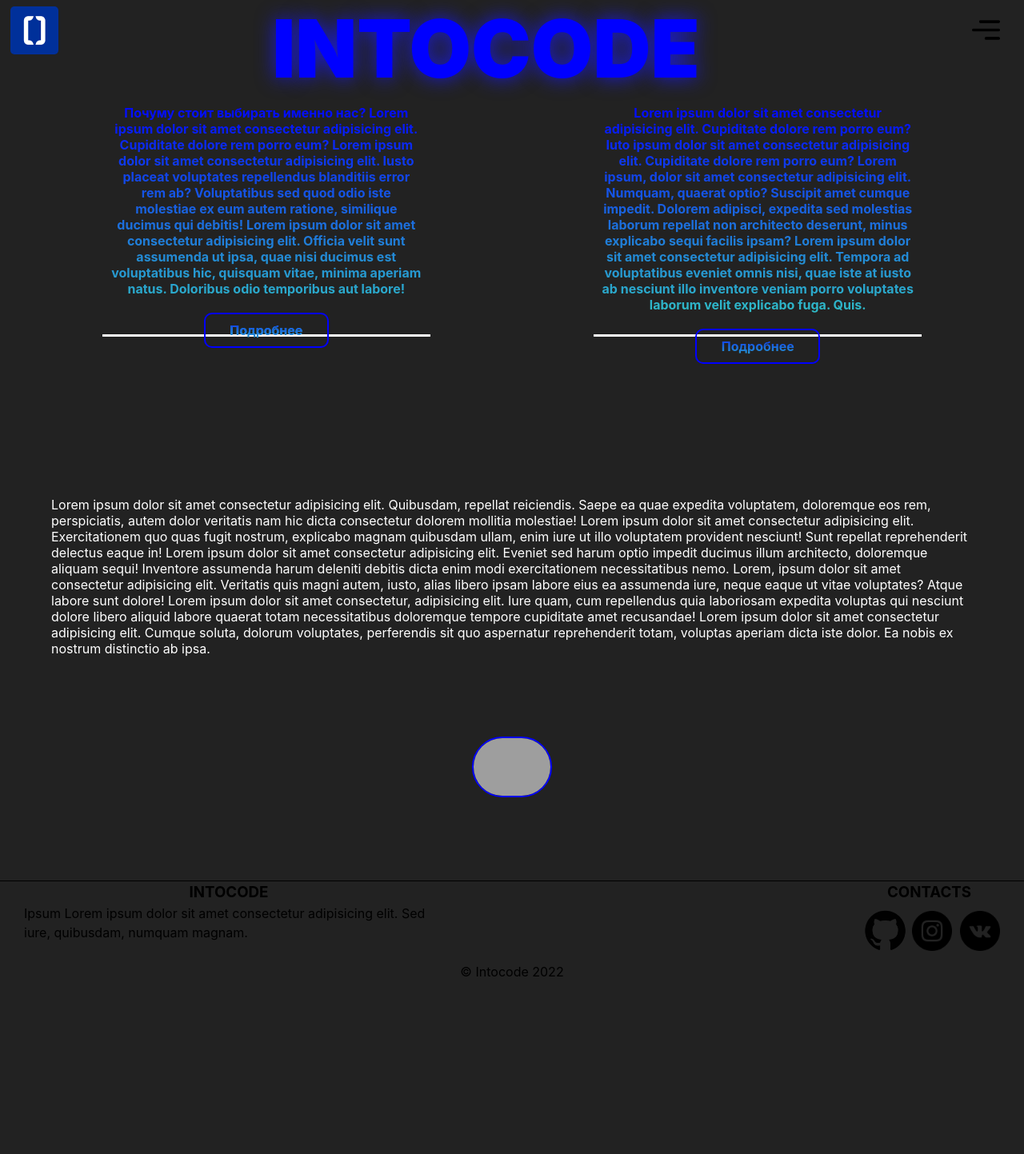
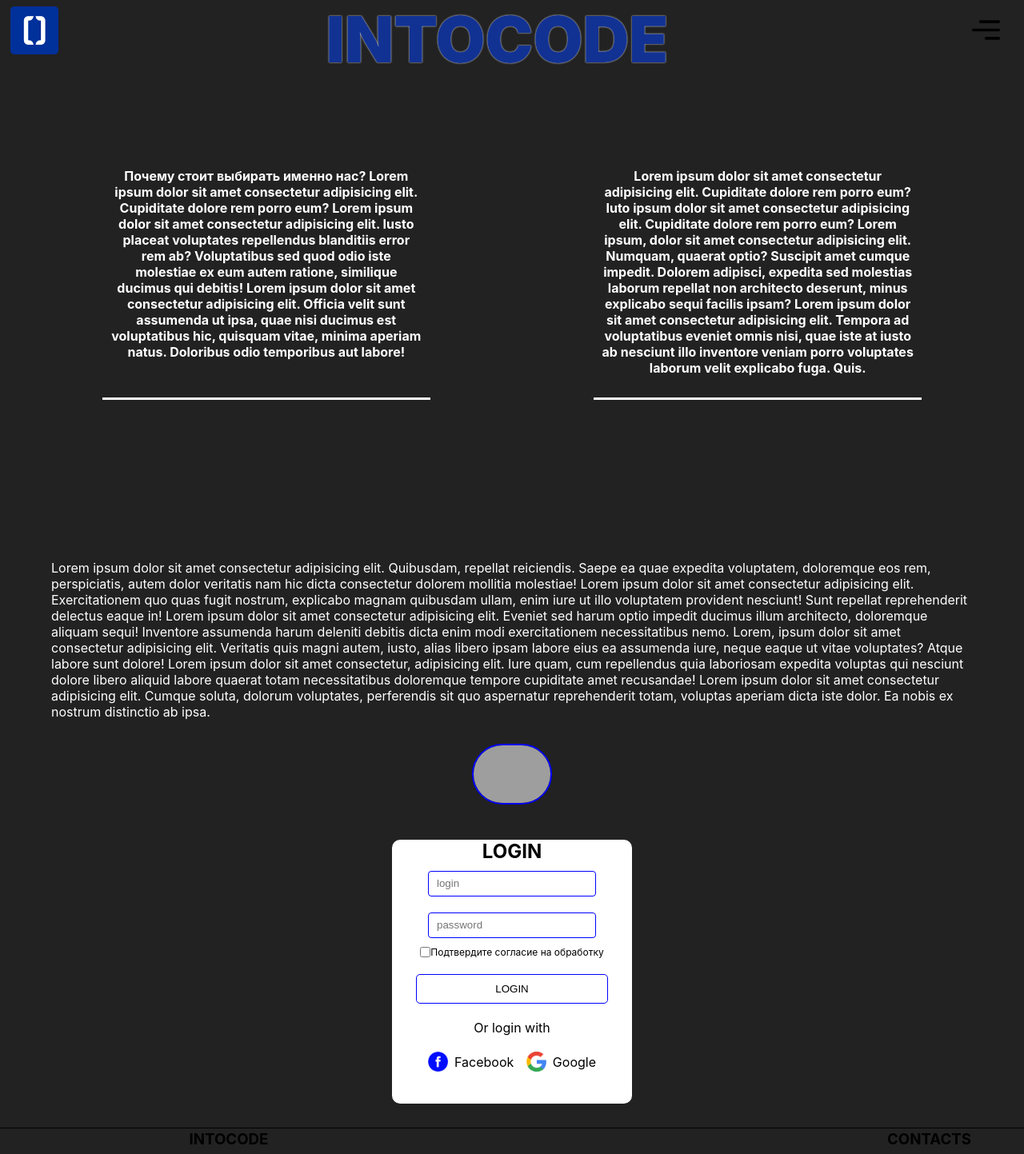
Before and after one commit to SulimanVu/intocode-front-TeamProject, a React (Create React App) app: page / in a window 1280 px wide. Shown: the top 1443 px of the page at 80% size. Before the commit the page ends 1227 px from the top, so only its background shows below. Built offline with nearby package versions, Linux system fonts and the light colour scheme; grey boxes are pictures that could not be loaded.

Commit message:
Подправил маинпейдж

```diff
--- a/src/features/noteSlice.js
+++ b/src/features/noteSlice.js
@@ -7,9 +7,9 @@
 
 export const fetchNote = createAsyncThunk(
   "note/fetch",
-  async (student, thunkAPI) => {
+  async (_, thunkAPI) => {
     try {
-      const res = await fetch(`http://localhost:3000/notes/${student}`);
+      const res = await fetch(`http://localhost:3000/notes`);
       const data = await res.json();
       return data;
     } catch (error) {
--- a/src/pages/MainPage/Mainpage.jsx
+++ b/src/pages/MainPage/Mainpage.jsx
@@ -12,8 +12,6 @@
   const [form, setForm] = useState(false)
 
   const token = useSelector(state => state.application.token)
-  console.log(token)
-
   const dispatch = useDispatch()
 
   const handleLoginChange = (e) =>{
@@ -45,14 +43,14 @@
 
         <motion.p
           className={styles.into_text}
-          transition={{ duration: 3 }}
+          transition={{ duration: 1.5 }}
           initial={{ opacity: 0, y: 100, fontSize: "20px" }}
           animate={{
             opacity: [0, 0.4, 0.8, 1],
             y: 0,
-            scale: [1, 1.5, 1],
-            fontSize: "100px",
-            textShadow: "0 0 25px rgb(26, 26, 216)",
+            scale: [0.4, 1],
+            fontSize: "80px",
+            textShadow: "0 0 2px white",
           }}
         >
           INTOCODE
@@ -61,13 +59,16 @@
 
       <section className={styles.second_section}>
         <motion.div
-          transition={{ duration: 3 }}
-          initial={{ borderBottom: "none" }}
+          transition={{ duration: 2 }}
+          initial={{borderBottom: "none" , y:100,
+        opacity:0}}
           animate={{
+            y:0,
+            opacity:1,
             borderBottom: "3px solid #fff",
           }}
         >
-          Почуму стоит выбирать именно нас? Lorem ipsum dolor sit amet
+          Почему стоит выбирать именно нас? Lorem ipsum dolor sit amet
           consectetur adipisicing elit. Cupiditate dolore rem porro eum? Lorem
           ipsum dolor sit amet consectetur adipisicing elit. Iusto placeat
           voluptates repellendus blanditiis error rem ab? Voluptatibus sed quod
@@ -76,13 +77,14 @@
           Officia velit sunt assumenda ut ipsa, quae nisi ducimus est
           voluptatibus hic, quisquam vitae, minima aperiam natus. Doloribus odio
           temporibus aut labore!
-          <br />
-          <div>Подробнее</div>
         </motion.div>
         <motion.div
-          transition={{ duration: 3 }}
-          initial={{ borderBottom: "none" }}
+          transition={{ duration: 2 }}
+          initial={{ borderBottom: "none" , y:100,
+        opacity:0}}
           animate={{
+            y:0,
+            opacity:1,
             borderBottom: "3px solid #fff",
           }}
         >
@@ -95,8 +97,6 @@
           Lorem ipsum dolor sit amet consectetur adipisicing elit. Tempora ad
           voluptatibus eveniet omnis nisi, quae iste at iusto ab nesciunt illo
           inventore veniam porro voluptates laborum velit explicabo fuga. Quis.
-          <br />
-          <div>Подробнее</div>
         </motion.div>
       </section>
       <motion.section
@@ -140,10 +140,10 @@
           className={styles.register}
           src="https://dqcgrsy5v35b9.cloudfront.net/cruiseplanner/assets/img/icons/login-w-icon.png"
         />
-  {form && <motion.form onSubmit={e => handleLogin(e)}
+<motion.form onSubmit={e => handleLogin(e)}
               transition={{duration:1}}
               initial={{opacity:0,  y:50}}
-              animate={{opacity:1, y:0}}>
+              whileInView={{opacity:1, y:0}}>
           <h1>LOGIN</h1>
           <input
           className={styles.input_text}
@@ -175,7 +175,7 @@
               </div>
             </div>
           </div>
-        </motion.form> }
+        </motion.form>
 
       </motion.section>
     </>
--- a/src/pages/MainPage/mainpage.module.css
+++ b/src/pages/MainPage/mainpage.module.css
@@ -1,13 +1,17 @@
 body{
-    background-color: #fff;
+    background-color: #222;
 }
 button{
     cursor: pointer;
 }
 .into_text{
-    color: blue;
+    color: rgb(18,50,147);
     text-align: center;
     font-weight: 900;
+    width: 400px;
+    height: 200px;
+    display: flex;
+    margin: auto;
 }
 .logo{
     position: absolute;
@@ -33,9 +37,7 @@
     text-align: center;
     padding: 10px;
     font-weight: 700;
-    -webkit-text-fill-color: transparent;
-    background-clip: text;
-    background-image: linear-gradient(blue,rgb(52, 206, 193));
+    color: #fff;
 }
 .second_section>div>div{
     margin: 20px auto 0;
@@ -55,7 +57,7 @@
 /* fours_section/register */
 .section_registration{
     text-align: center;
-    margin: 100px 0;
+    margin: 30px 0;
 }
 .register{
     width: 100px;
@@ -66,7 +68,7 @@
 /* form */
 form{
     width: 300px;
-    margin: auto;
+    margin: 40px auto 0;
     background-color: #fff;
     text-align: center;
     display: flex;
--- a/src/pages/OneStudent/OneStudentpage.jsx
+++ b/src/pages/OneStudent/OneStudentpage.jsx
@@ -1,48 +1,96 @@
-import React, { useState } from "react";
+import React, { useEffect, useState } from "react";
 import styles from "./onestudent.module.css";
 import { motion } from "framer-motion";
-import image from "../../images/Suliman.png"
+import image from "../../images/Suliman.png";
+import { useSelector, useDispatch } from "react-redux";
+import { useParams } from "react-router-dom";
+import { fetchStudents } from "../../features/studentSlice";
+import { fetchNote } from "../../features/noteSlice";
 
 const OneStudentpage = () => {
+  const dispatch = useDispatch()
+  const {id} = useParams()
+
+  const student = useSelector((state) => state.student.students)
+
+  const filteredStudents = student.filter((i) => {
+    if (id === i._id) {
+      return true
+    }
+    return false
+  })
+
+  const notes = useSelector((state) => state.note.notes.filter(note => note.student._id === id))
+
+
+  console.log(notes)
+
+
+
   const divVariants = {
     hiden: {
       opacity: 0,
-      x: 200
+      x: 200,
     },
     visible: {
       opacity: 1,
-      x:0
+      x: 0,
     },
   };
 
+  useEffect(()=>{
+    dispatch(fetchStudents())
+    dispatch(fetchNote())
+  },[dispatch])
+
+  return (
+    filteredStudents.map((item)=>{
       return (
         <section className={styles.main}>
       <div className={styles.text}>
         <motion.h5
-        transition={{duration:5}}
-        initial={{opacity:0, y:30}}
-        animate={{opacity:1, y:0}}>Bootcamp 11</motion.h5>
-        <motion.h1 variants={divVariants}
-        transition={{duration:3}}
-        initial='hiden'
-        animate='visible'
-        >Tsutsaev</motion.h1>
-        <motion.h2 variants={divVariants}
-        transition={{duration:3}}
-        initial='hiden'
-        animate='visible'
-        >Djamalayl</motion.h2>
-        <motion.h6 variants={divVariants}
-        transition={{duration:3}}
-        initial='hiden'
-        animate='visible'
-        >tsutsaev@gmail.com</motion.h6>
-        <p>
-          Lorem ipsum, dolor sit amet consectetur adipisicing elit. Est vero
-          illo cupiditate corrupti distinctio tempore minima beatae sint
-          perferendis in? Voluptatibus quia consequatur hic quaerat porro illum
-          rerum, harum dignissimos.
-        </p>
+          transition={{ duration: 5 }}
+          initial={{ opacity: 0, y: 30 }}
+          animate={{ opacity: 1, y: 0 }}
+        >
+          {item.group.nameGroup}
+        </motion.h5>
+        <motion.h1
+          variants={divVariants}
+          transition={{ duration: 3 }}
+          initial="hiden"
+          animate="visible"
+        >
+          {item.name}
+        </motion.h1>
+        <motion.h2
+          variants={divVariants}
+          transition={{ duration: 3 }}
+          initial="hiden"
+          animate="visible"
+        >
+          {item.surname}
+        </motion.h2>
+        <motion.h6
+          variants={divVariants}
+          transition={{ duration: 3 }}
+          initial="hiden"
+          animate="visible"
+        >
+          {item.email}
+        </motion.h6>
+        <div className={styles.note}>
+          {notes.map((item)=>{
+            return(
+              <motion.div
+              transition={{duration: 3}}
+              initial={{opacity:0, y:100}}
+              animate={{opacity:1, y:0}}
+              >{item.notes}
+              </motion.div>
+            )
+          })}
+        </div>
       </div>
       <div className={styles.image}>
         <div className={styles.circle}>
@@ -83,6 +131,9 @@
         </motion.div>
       </div>
     </section>
+      )
+    })
+
   );
 };
 
--- a/src/pages/OneStudent/onestudent.module.css
+++ b/src/pages/OneStudent/onestudent.module.css
@@ -99,3 +99,16 @@
 .text p {
     margin-top: 10px;
 }
+/* note */
+.note{
+    margin-top: 40px;
+}
+.note div{
+    background: #fff;
+    border-radius: 5px;
+    font-size: 24px;
+    word-break: break-all;
+    padding: 10px 5px 10px 15px;
+    color: rgb(191, 51, 226);
+    margin-top: 5px;
+}
```
Lines whose indentation alone changed are shown as unchanged.
